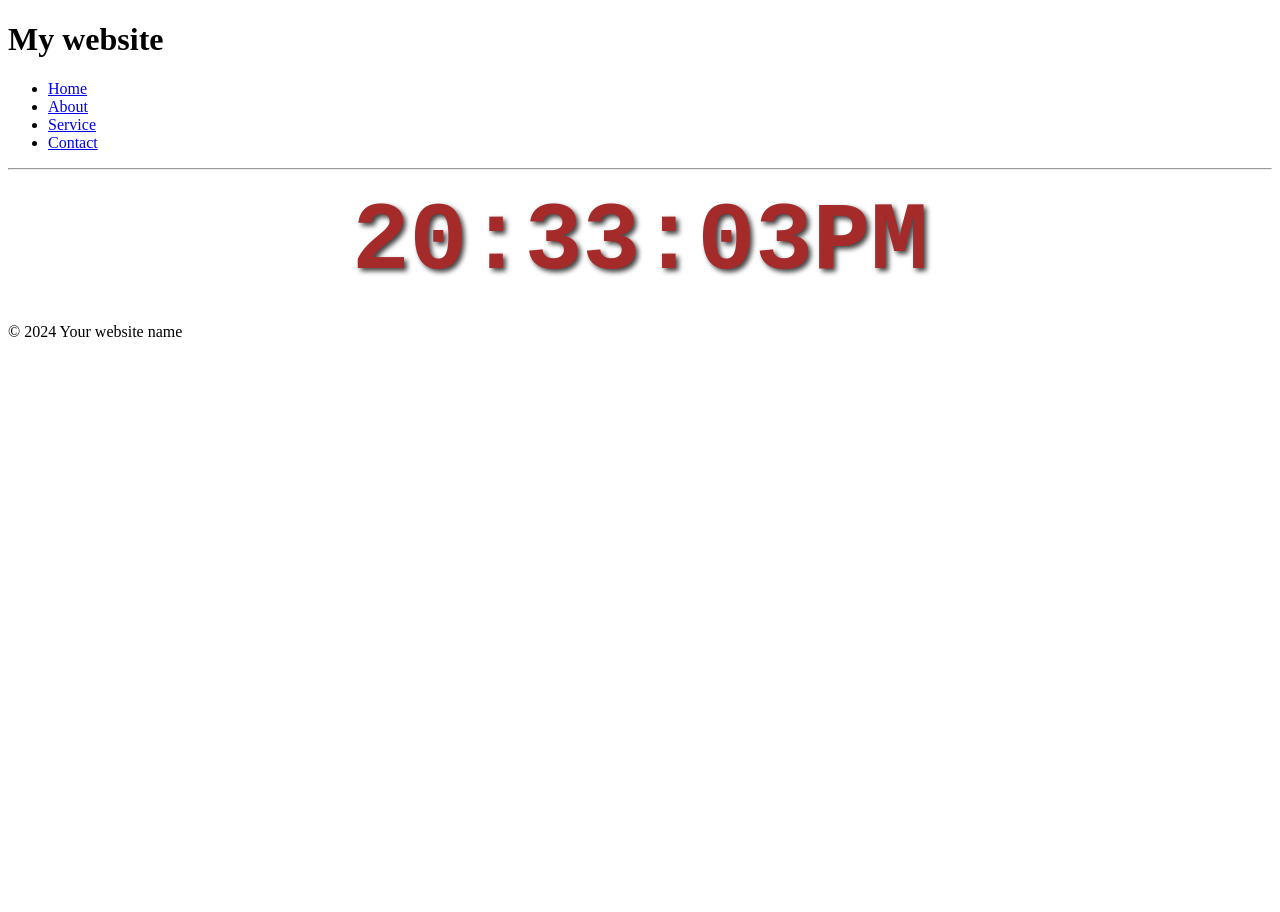
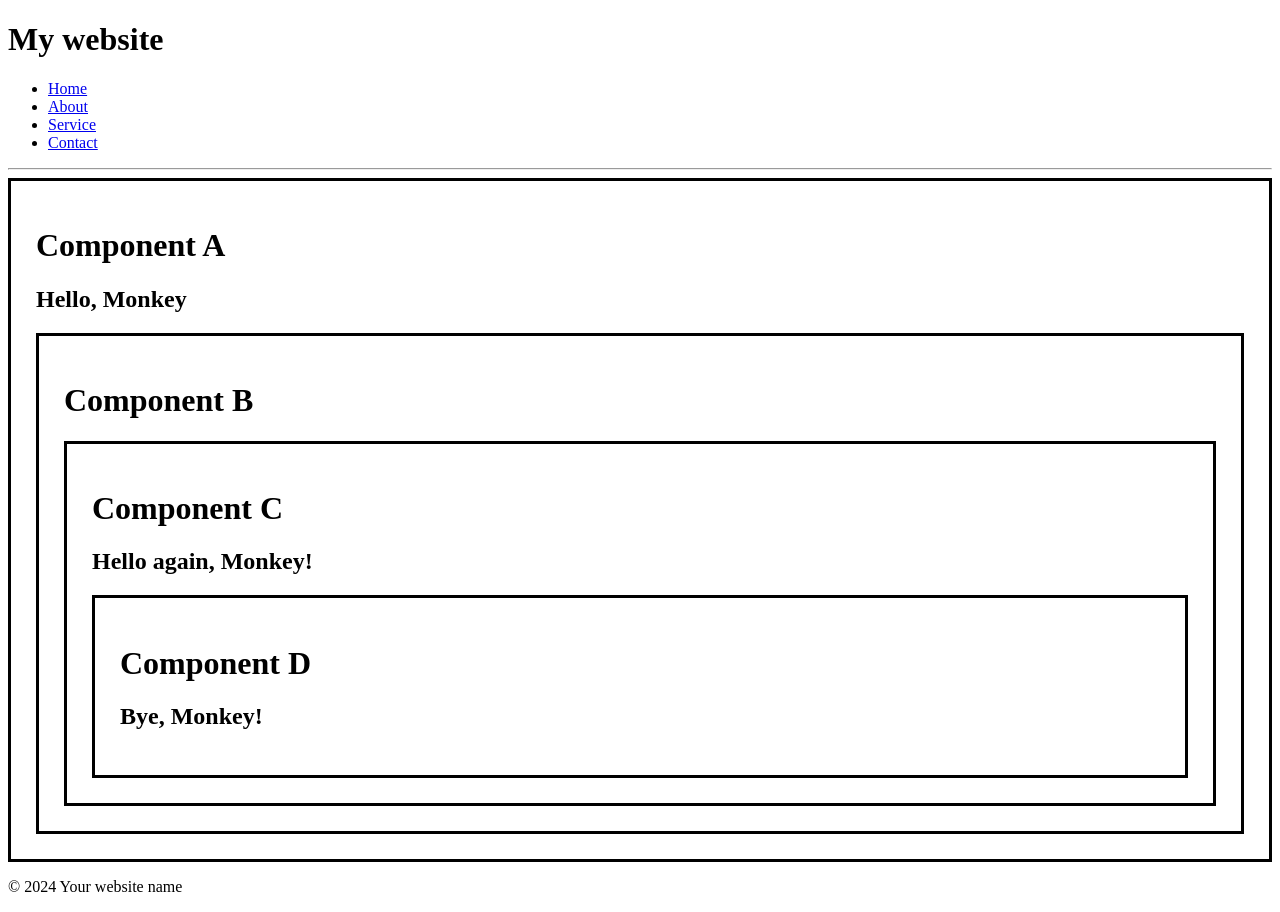
Before and after one commit to udK01/BeginnerReactProject, a React (Vite) app: page / in a window 1280 px wide. Before the commit the page ends 800 px from the top, so only its background shows below. Built offline with nearby package versions, Linux system fonts and the light colour scheme.

Commit message:
Use Context In React

```diff
--- a/src/App.jsx
+++ b/src/App.jsx
@@ -1,3 +1,4 @@
+import ComponentA from "./components/useContextExample/ComponentA";
 import UserGreeting from "./components/UserGreeting";
 import DigitalClock from "./components/DigitalClock";
 import MyComponent from "./components/MyComponent";
@@ -12,7 +13,7 @@ import Food from "./components/Food";
 import Card from "./components/Card";
 import List from "./components/List";
 
-function App() {
+export default function App() {
   const profilePicUrl = "./src/assets/fox.jpg";
 
   const fruits = [
@@ -48,13 +49,12 @@ function App() {
         occupation="Self Yeeter"
       /> */}
       {/* End Cards */}
-      <DigitalClock />
+      <ComponentA />
+
       <Footer />
     </>
   );
 }
-
-export default App;
 
 {
   /* {fruits.length > 0 && <List items={fruits} category={"Fruits"} />}
@@ -75,6 +75,7 @@ export default App;
       <Button />
       <ToDoList />
       <Counter />
+      <DigitalClock />
       <ColorPicker />
       */
 }
--- /dev/null
+++ b/src/components/useContextExample/ComponentA.jsx
@@ -0,0 +1,20 @@
+import { createContext, useState } from "react";
+import ComponentB from "./ComponentB";
+
+export const UserContext = createContext();
+
+export default function ComponentA() {
+  const [user, setUser] = useState(`Monkey`);
+
+  return (
+    <>
+      <div className="box">
+        <h1>Component A</h1>
+        <h2>{`Hello, ${user}`}</h2>
+        <UserContext.Provider value={user}>
+          <ComponentB user={user} />
+        </UserContext.Provider>
+      </div>
+    </>
+  );
+}
--- /dev/null
+++ b/src/components/useContextExample/ComponentB.jsx
@@ -0,0 +1,12 @@
+import ComponentC from "./ComponentC";
+
+export default function ComponentB() {
+  return (
+    <>
+      <div className="box">
+        <h1>Component B</h1>
+        <ComponentC />
+      </div>
+    </>
+  );
+}
--- /dev/null
+++ b/src/components/useContextExample/ComponentC.jsx
@@ -0,0 +1,17 @@
+import ComponentD from "./ComponentD";
+import { useContext } from "react";
+import { UserContext } from "./ComponentA";
+
+export default function ComponentC() {
+  const user = useContext(UserContext);
+
+  return (
+    <>
+      <div className="box">
+        <h1>Component C</h1>
+        <h2>{`Hello again, ${user}!`}</h2>
+        <ComponentD />
+      </div>
+    </>
+  );
+}
--- /dev/null
+++ b/src/components/useContextExample/ComponentD.jsx
@@ -0,0 +1,15 @@
+import { useContext } from "react";
+import { UserContext } from "./ComponentA";
+
+export default function ComponentD() {
+  const user = useContext(UserContext);
+
+  return (
+    <>
+      <div className="box">
+        <h1>Component D</h1>
+        <h2>{`Bye, ${user}!`}</h2>
+      </div>
+    </>
+  );
+}
--- a/src/index.css
+++ b/src/index.css
@@ -259,3 +259,8 @@
   font-family: monospace;
   text-shadow: 3px 3px 5px hsl(0, 0%, 0%, 0.75);
 }
+
+.box {
+  border: 3px solid;
+  padding: 25px;
+}
```
